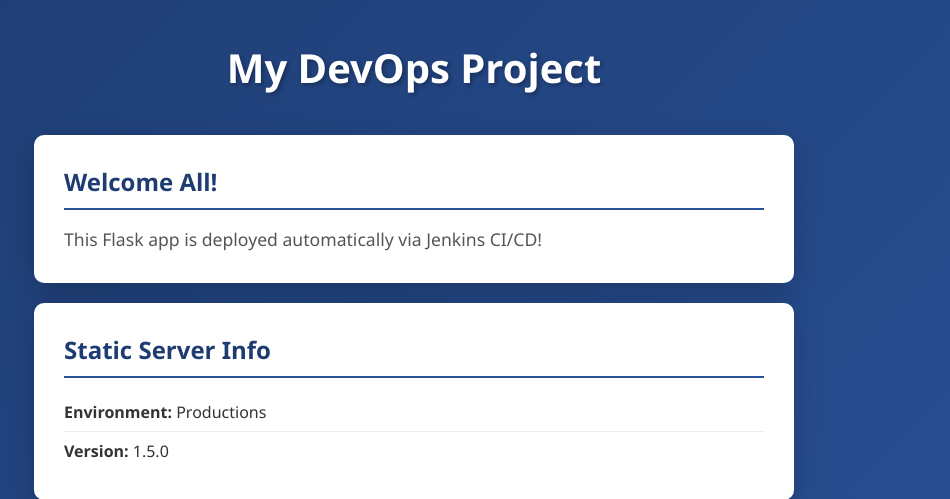
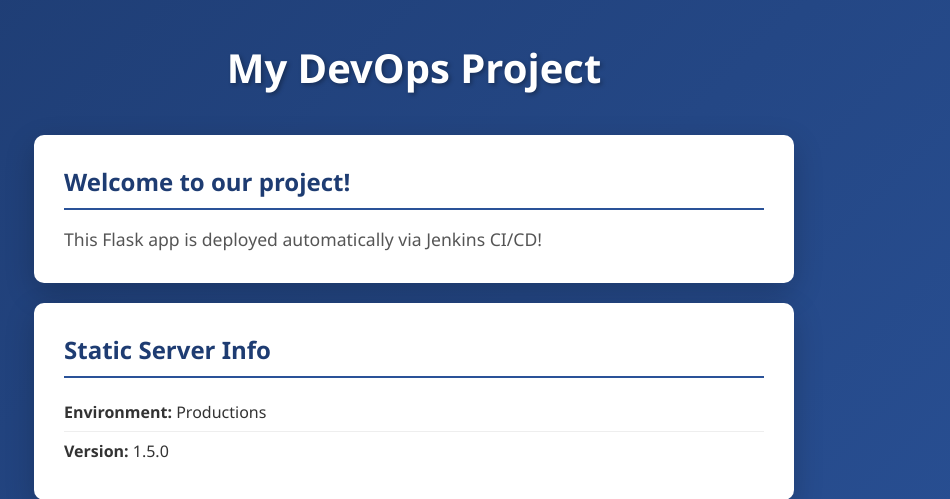
Before and after one commit to r1043117/DevOps-ci-cd-pipeline, a Flask app: page / in a window 1280 px wide. Shown: the top 499 px of the page, without its empty margins (226-1176 px from the left). Run offline with Flask 3, Linux system fonts and the light colour scheme.

Commit message:
update welcome message

```diff
--- a/flask-app/templates/index.html
+++ b/flask-app/templates/index.html
@@ -14,7 +14,7 @@
 
         <main>
             <div class="card">
-                <h2>Welcome All!</h2>
+                <h2>Welcome to our project!</h2>
                 <p>{{ message }}</p>
             </div>
 
```
